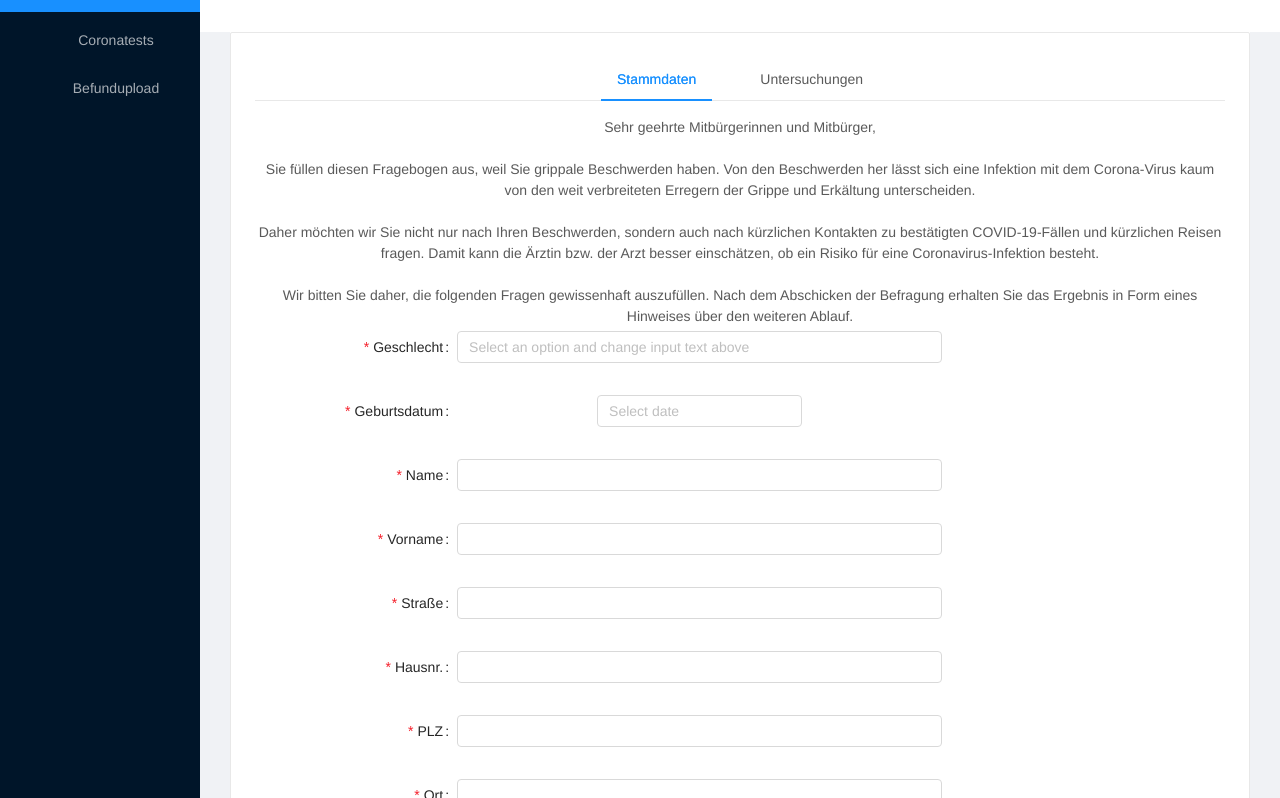
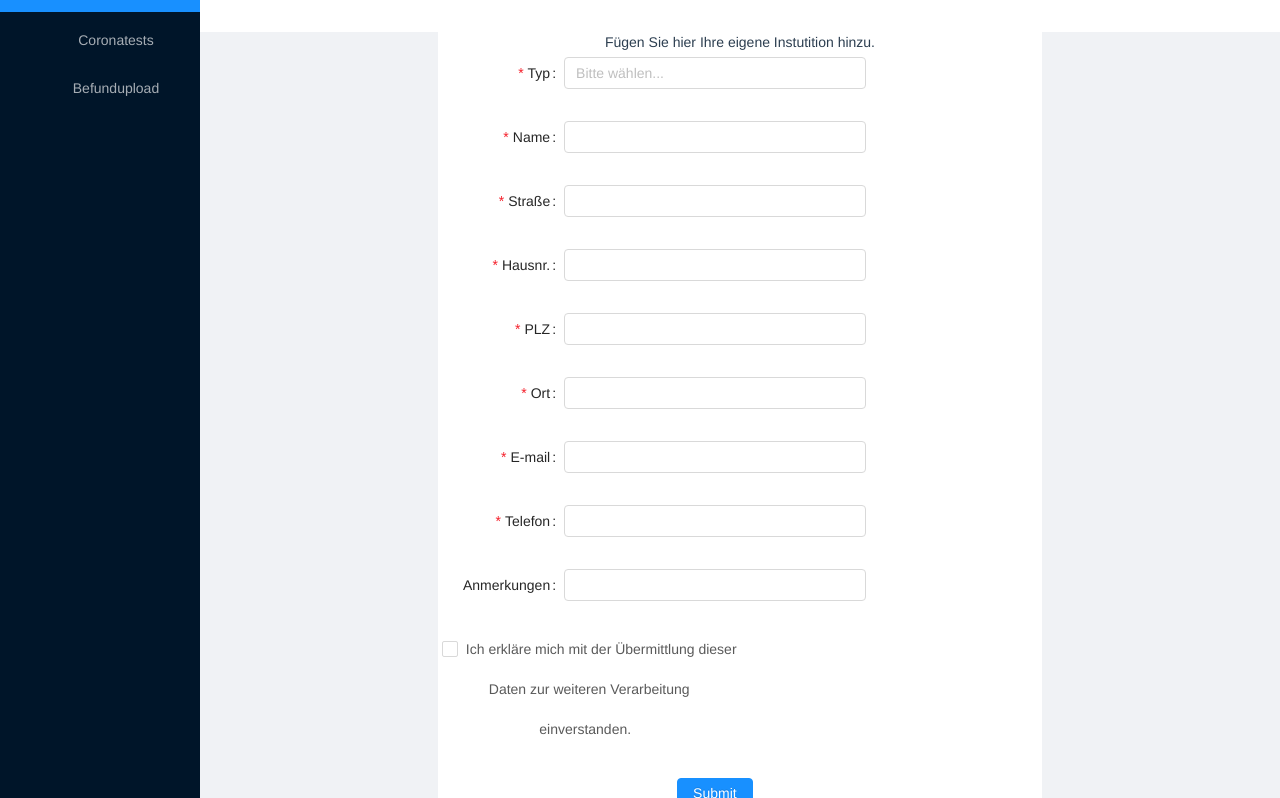
Before and after one commit to ImisDevelopers/1_011_a_infektionsfall_uebermittellung, a Vue app in the folder client/: page / in a window 1280 px wide. Shown: the part 362-1160 px from the top of the page. Built offline with nearby package versions, Linux system fonts and the light colour scheme; no server answers.

Commit message:
Added ability to add institutions

```diff
--- a/client/src/App.vue
+++ b/client/src/App.vue
@@ -30,7 +30,7 @@
         <a-layout-header :style="{ background: '#fff', padding: 0 }" />
         <a-layout-content :style="{ margin: '0px auto' }">
           <div :style="{ padding: '0px', background: '#fff', minHeight: '360px' }">
-            <TestingComponent/>
+            <AddInstitutionComponent/>
           </div>
         </a-layout-content>
         <a-layout-footer style="textAlign: center">
@@ -45,16 +45,18 @@
 
 // import ExampleComponent from './components/ExampleComponent.vue';
 // import PatientDataComponent from './components/PatientDataComponent.vue'; // Stammdatenerhebung nach Vorbild:  https://my.living-apps.de/gateway/apps/5e6b6ac2a94d7e7d40bb4827/new
-import TestingComponent from './components/TestingComponent.vue'; // TestStationen Ordnen ProbeIds und durchzuführrende Tests den Patienten zu
+// import TestingComponent from './components/TestingComponent.vue'; // TestStationen Ordnen ProbeIds und durchzuführrende Tests den Patienten zu
 // import LabResultComponent from './components/LabResultComponent.vue'; // Labs erstellen Berichte zu Tests/ProbeIDs
-import ViewAllDataComponent from './components/ViewAllDataComponent.vue'; // Admin Übersicht über alle Daten (RKI? Bundesamt?)
+import ViewAllDataComponent from './components/ViewAllDataComponent.vue';
+import AddInstitutionComponent from "./components/AddInstitutionComponent"; // Admin Übersicht über alle Daten (RKI? Bundesamt?)
 
 export default {
   name: 'App',
   components: {
+    AddInstitutionComponent,
     // ExampleComponent,
     // PatientDataComponent,
-    TestingComponent,
+    // TestingComponent,
     // LabResultComponent,
     ViewAllDataComponent,
   },
--- /dev/null
+++ b/client/src/components/AddInstitutionComponent.vue
@@ -0,0 +1,94 @@
+<template>
+    <div>
+        <!--  Anweisungen -->
+        <div>
+            Fügen Sie hier Ihre eigene Instutition hinzu.
+        </div>
+
+        <!-- Stammdatenerfassung -->
+        <a-form :form="form" :label-col="{ span: 5 }" :wrapper-col="{ span: 12 }" @submit="handleSubmit">
+            <a-form-item label="Typ">
+                <a-select v-decorator="[
+            'gender',
+            { rules: [{ required: true, message: 'Please select your gender!' }] },
+          ]"
+                          placeholder="Bitte wählen..."
+                >
+                    <a-select-option value="LABORATORY">Labor</a-select-option>
+                    <a-select-option value="DOCTORS-OFFICE">Arztpraxis</a-select-option>
+                    <a-select-option value="CLINIC">Klinik</a-select-option>
+                    <a-select-option value="TEST-SITE">Teststelle</a-select-option>
+                </a-select>
+            </a-form-item>
+            <a-form-item label="Name">
+                <a-input v-decorator="['name', { rules: [{ required: true }] }]" />
+            </a-form-item>
+            <a-form-item label="Straße">
+                <a-input v-decorator="['street', { rules: [{ required: true }] }]" />
+            </a-form-item>
+            <a-form-item label="Hausnr.">
+                <a-input v-decorator="['houseNumber', { rules: [{ required: true }] }]" />
+            </a-form-item>
+            <a-form-item label="PLZ">
+                <a-input v-decorator="['zip', { rules: [{ required: true }] }]" />
+            </a-form-item>
+            <a-form-item label="Ort">
+                <a-input v-decorator="['city', { rules: [{ required: true }] }]" />
+            </a-form-item>
+            <a-form-item label="E-mail">
+                <a-input v-decorator="['email', { rules: [{ required: true }] }]" />
+            </a-form-item>
+            <a-form-item label="Telefon">
+                <a-input v-decorator="['phoneNumber', { rules: [{ required: true }] }]" />
+            </a-form-item>
+            <a-form-item label="Anmerkungen">
+                <a-input v-decorator="['comment']" />
+            </a-form-item>
+
+            <!-- Datenschutzerklärung Bestätigung-->
+            <a-form-item>
+                <a-checkbox @change="onCheck">Ich erkläre mich mit der Übermittlung dieser Daten zur weiteren Verarbeitung einverstanden.</a-checkbox>
+            </a-form-item>
+
+            <!-- Submit Button -->
+            <a-form-item :wrapper-col="{ span: 12, offset: 5 }">
+                <a-button type="primary" html-type="submit">
+                    Submit
+                </a-button>
+            </a-form-item>
+        </a-form>
+    </div>
+</template>
+
+<!-- Stammdatenerhebung nach Vorbild:  https://my.living-apps.de/gateway/apps/5e6b6ac2a94d7e7d40bb4827/new -->
+
+<script>
+    export default {
+        name: 'AddInstitutionComponent',
+        data() {
+            return {
+                dateFormat: 'DD/MM/YYYY',
+                form: this.$form.createForm(this, { name: 'coordinated' }),
+            }
+        },
+        methods: {
+            onCheck(e) {
+                this.checked = e.target.checked;
+            },
+            handleSubmit(e) {
+                e.preventDefault();
+                this.form.validateFields((err, values) => {
+                    // TODO: Send request to BE if checked === true
+                    // JSON.stringify(values);
+                    if (!err) {
+                        console.log('Received values of form: ', values);
+                    }
+                });
+            },
+        },
+    }
+</script>
+
+<!-- Add "scoped" attribute to limit CSS to this component only -->
+<style scoped>
+</style>
```
